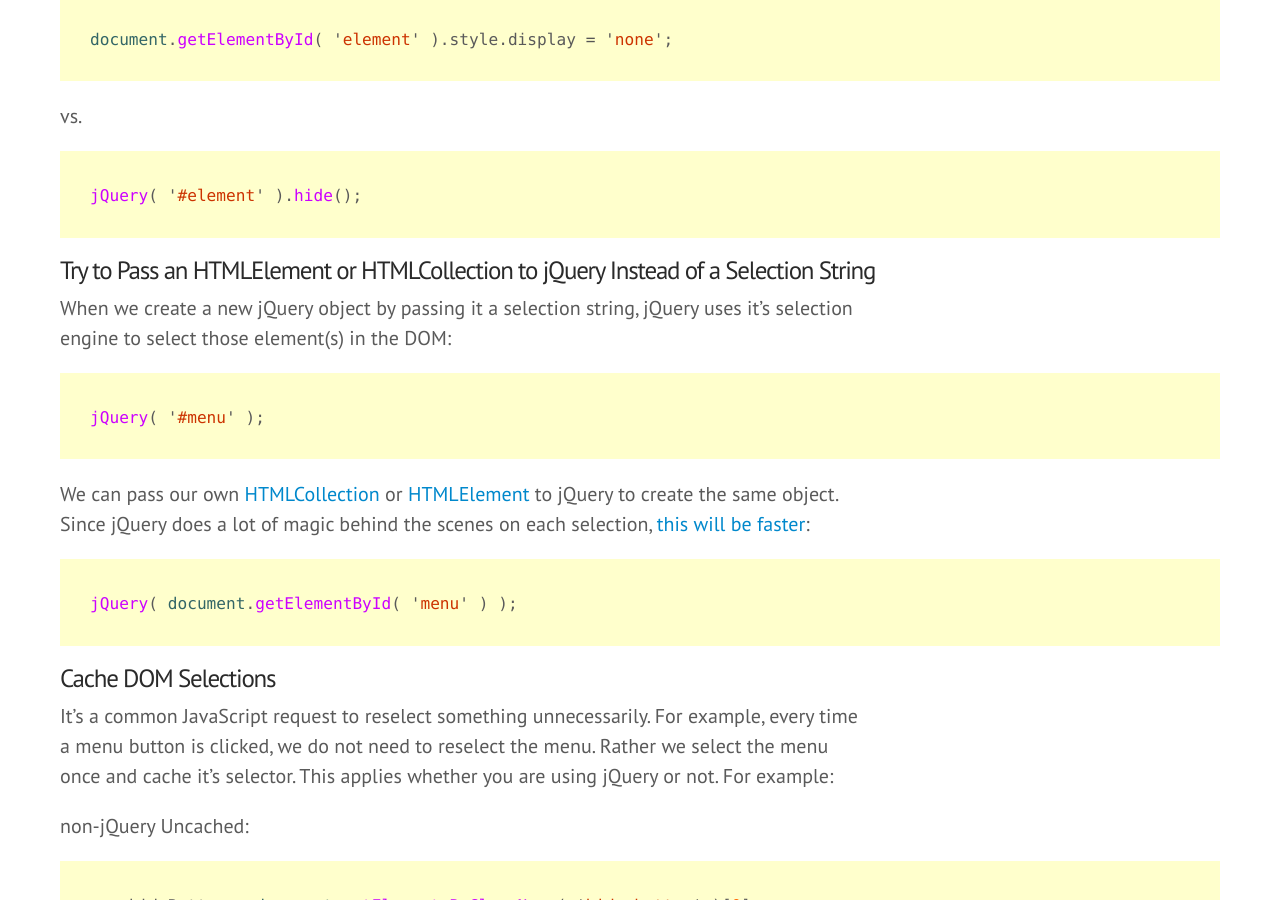
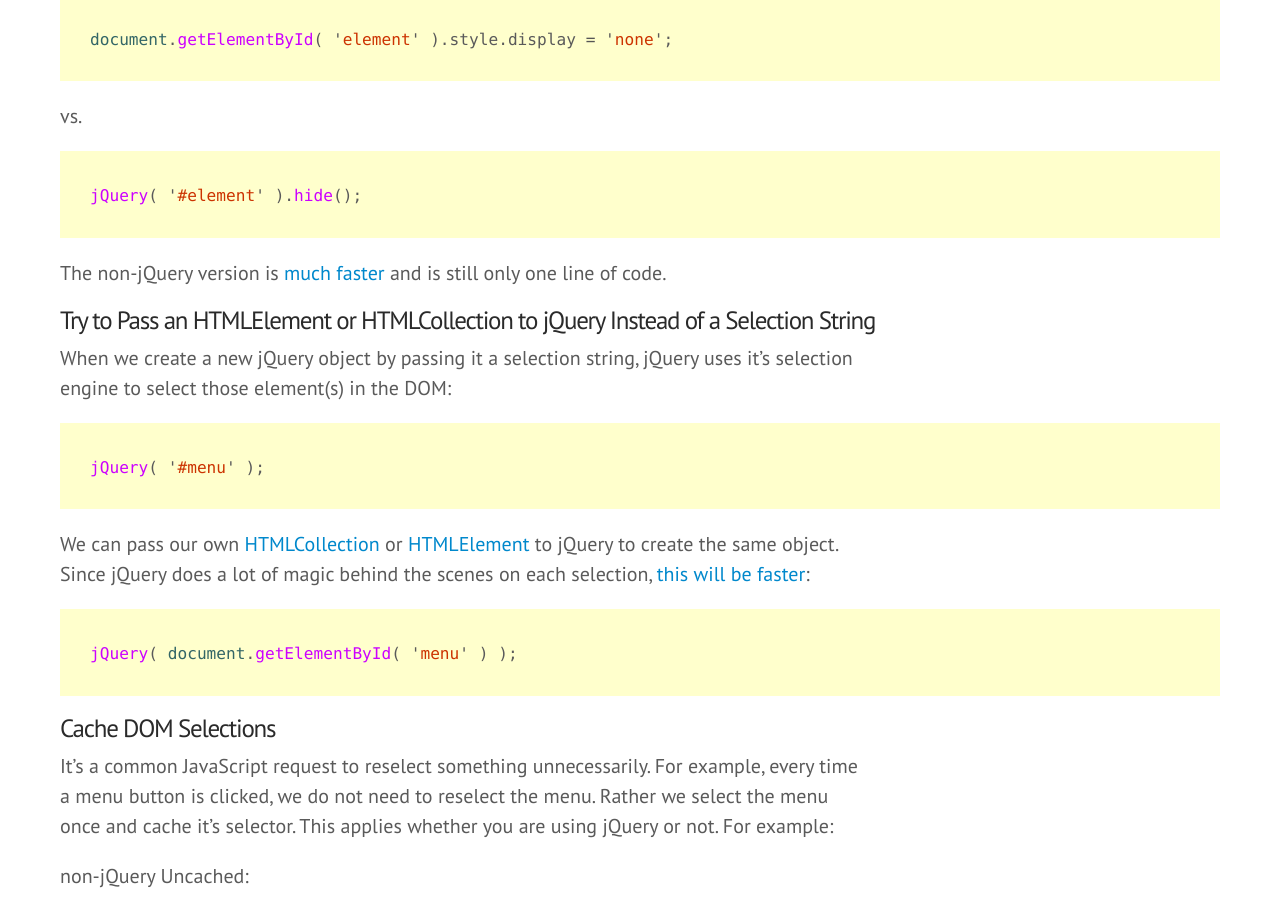
Before and after one commit to 10up/Engineering-Best-Practices, a Jekyll site: the page built from index.html, in a window 1280 px wide and 900 px high, scrolled down 17537 px. Built offline with Jekyll 4.4.1, drawn with Linux system fonts in a browser that asks for light colours; some web fonts are replaced; Markdown is read by kramdown in place of the engine named in the settings; comment, search, counter and statistics services are not loaded.

Commit message:
Add jsperf example for jquery vs nonjquery hide

````diff
--- a/_includes/markdown/JavaScript.md
+++ b/_includes/markdown/JavaScript.md
@@ -19,6 +19,8 @@
 ```javascript
 jQuery( '#element' ).hide();
 ```
+
+The non-jQuery version is [much faster](http://jsperf.com/hide-with-and-without-jquery) and is still only one line of code.
 
 #### Try to Pass an HTMLElement or HTMLCollection to jQuery Instead of a Selection String
 
````
